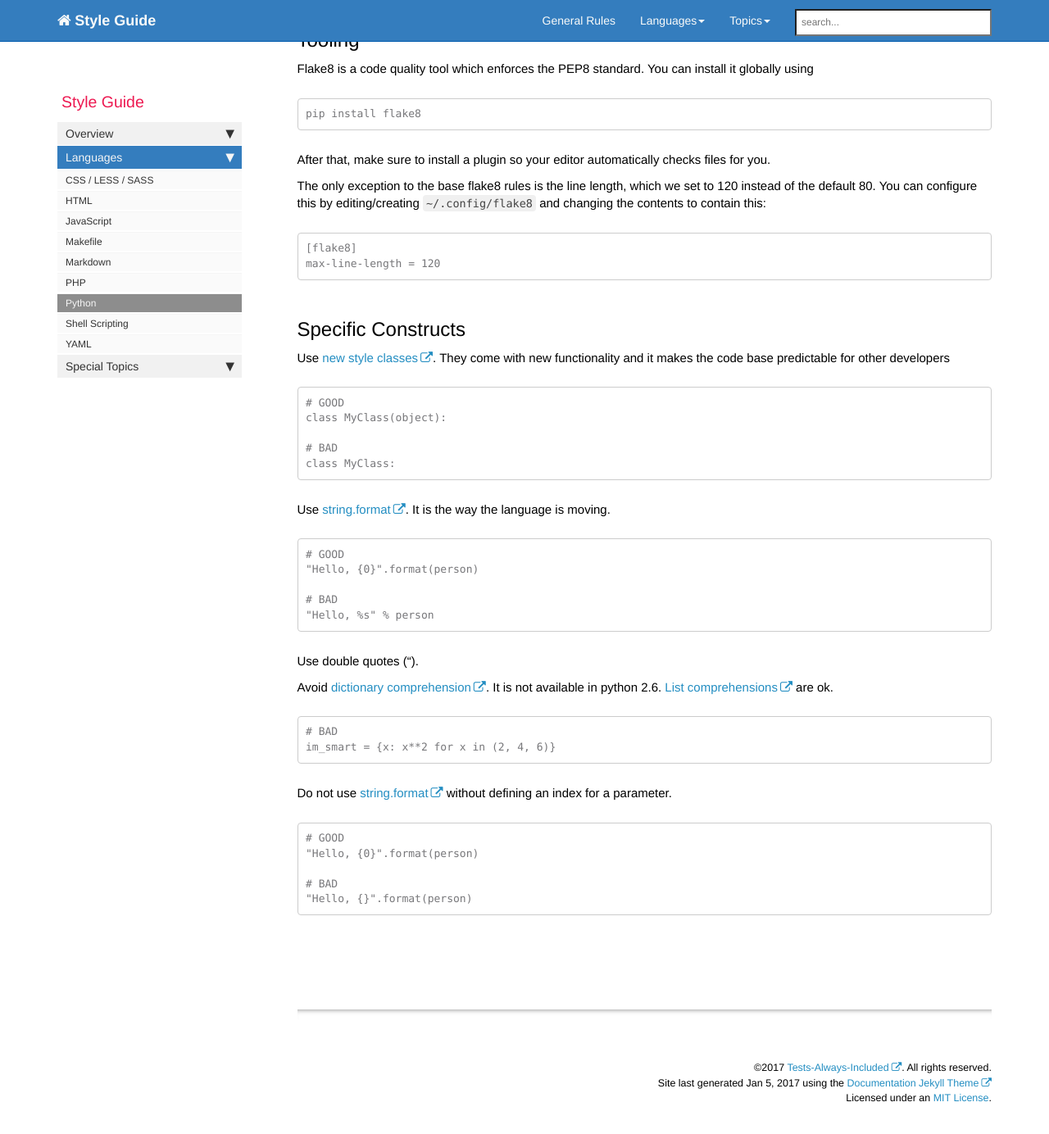
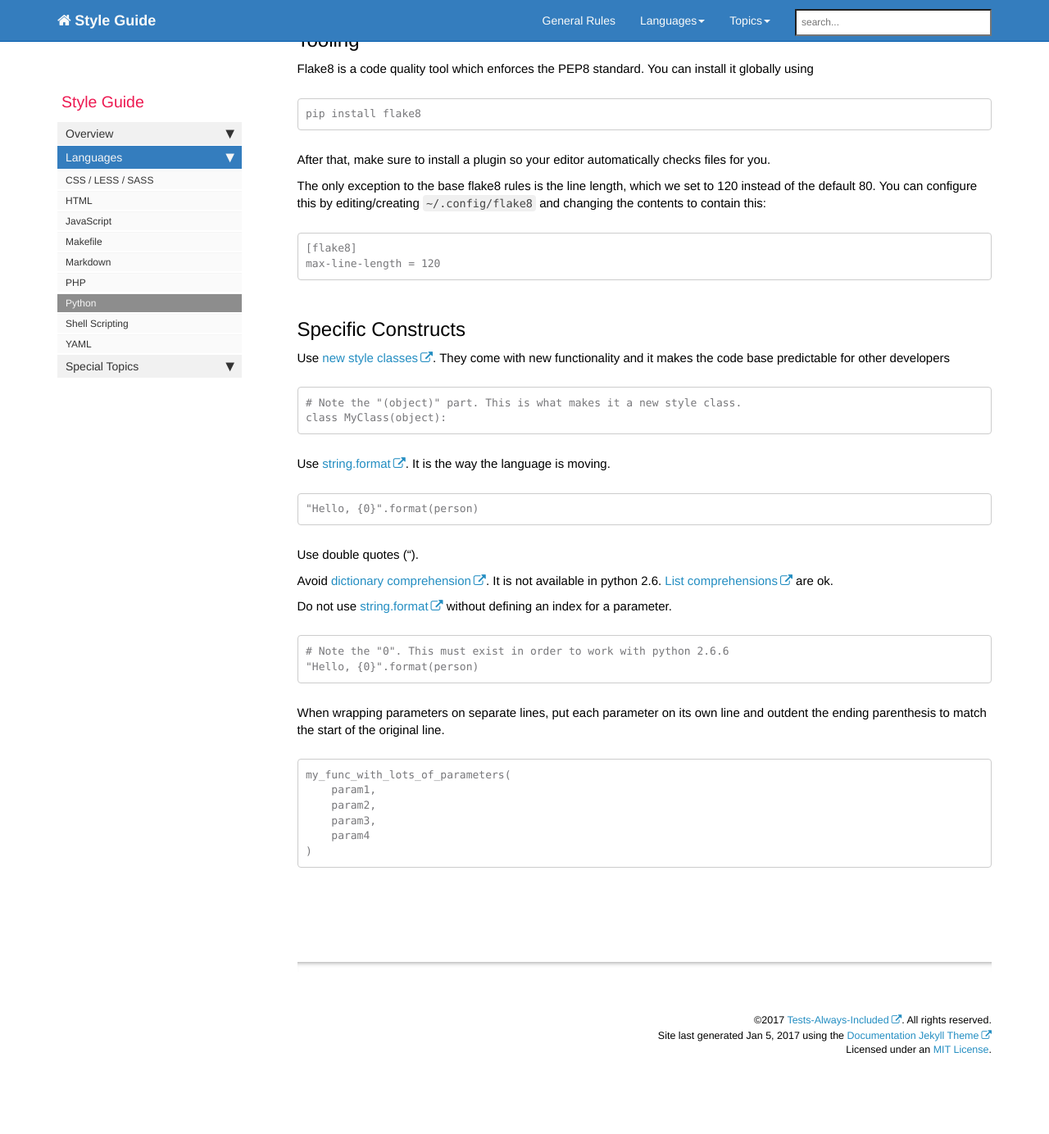
Before and after one commit to tests-always-included/style-guide, a Jekyll site: the page built from lang/py/index.md, in a window 1280 px wide and 1400 px high, scrolled down 335 px. Shown: the top 1384 px of the window at 82% size. Built offline with Jekyll 4.4.1, drawn with Linux system fonts in a browser that asks for light colours; nearby versions of some CDN libraries; comment, search, counter and statistics services are not loaded; after the commit the page ends 1676 px from its top, so only the background shows below that.

Commit message:
Enforcing style for parameter wrapping
Also removing BAD examples.

```diff
--- a/lang/py/index.md
+++ b/lang/py/index.md
@@ -1,7 +1,7 @@
 ---
 title: Style Guide for Python
 pageid: lang-py
-keywords: 0 120 2 4 6 80 a after an and are automatically available avoid bad base blocks by can changing checks class classes code come comprehension comprehensions config configure constructs contain contents creating default defining developers dictionary do doc double editing editor enforces exception extend files flake8 following for format functionality general globally good google's have hello im_smart in index install instead is it language length line list make makes max-line-length moving myclass new not object of ok only other override parameter pep8 person pip plugin predictable python quality quotes reason respect restructuredtext rules %s set so specific standard string style sure that the these they this to tool tooling unless use using version way we which with without x x**2 you your
+keywords: 0 120 2 6 80 a after an and are automatically available avoid base blocks by can changing checks class classes code come comprehension comprehensions config configure constructs contain contents creating default defining developers dictionary do doc double each editing editor ending enforces exception exist extend files flake8 following for format functionality general globally good google's have hello in index install instead is it its language length line lines list make makes match max-line-length moving must myclass my_func_with_lots_of_parameters new not note object of ok on only order original other outdent override own param1 param2 param3 param4 parameter parameters parenthesis part pep8 person pip plugin predictable put python quality quotes reason respect restructuredtext rules separate set so specific standard start string style sure that the these they this to tool tooling unless use using version way we what when which with without work wrapping you your
 ---
 
 These rules extend and override the [general rules][general-rules].
@@ -30,34 +30,29 @@ Specific Constructs
 
 Use [new style classes](https://www.python.org/doc/newstyle/).  They come with new functionality and it makes the code base predictable for other developers
 
-    # GOOD
+    # Note the "(object)" part. This is what makes it a new style class.
     class MyClass(object):
-
-    # BAD
-    class MyClass:
 
 Use [string.format](https://docs.python.org/2/library/stdtypes.html#str.format).  It is the way the language is moving.
 
-    # GOOD
     "Hello, {0}".format(person)
-
-    # BAD
-    "Hello, %s" % person
 
 Use double quotes (").
 
 Avoid [dictionary comprehension](https://www.python.org/dev/peps/pep-0274/).  It is not available in python 2.6.  [List comprehensions](https://docs.python.org/2/tutorial/datastructures.html#list-comprehensions) are ok.
 
-    # BAD
-    im_smart = {x: x**2 for x in (2, 4, 6)}
-
 Do not use [string.format](https://docs.python.org/2/library/stdtypes.html#str.format) without defining an index for a parameter.
 
-    # GOOD
+    # Note the "0". This must exist in order to work with python 2.6.6
     "Hello, {0}".format(person)
 
-    # BAD
-    "Hello, {}".format(person)
+When wrapping parameters on separate lines, put each parameter on its own line and outdent the ending parenthesis to match the start of the original line.
 
+    my_func_with_lots_of_parameters(
+        param1,
+        param2,
+        param3,
+        param4
+    )
 
 {% include links.html %}
```
Also changed, not shown: general/index.md (+1 -1 lines), lang/css/index.md (+1 -1 lines), lang/js/index.md (+1 -1 lines), topic/tests/index.md (+1 -1 lines).
